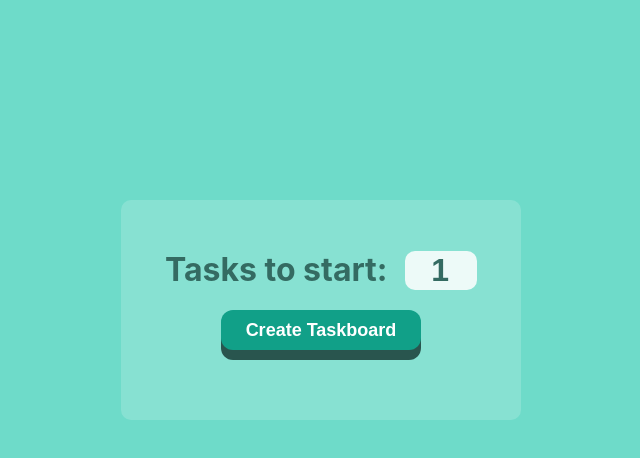
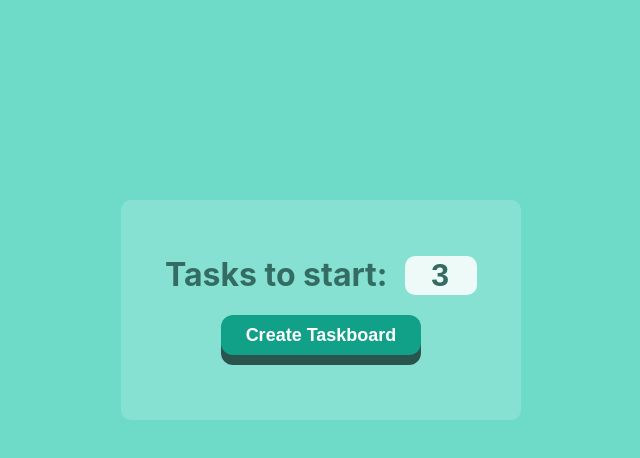
Before and after one commit to Zimmja/React-Stopwatch, a React (Create React App) app: page / in a window 1280 px wide. Both pictures are taken after a click on the button "GET STARTED". Shown: the top 458 px of the page, without its empty margins (319-959 px from the left). Built offline with nearby package versions, Linux system fonts and the light colour scheme.

Commit message:
set default value of task number to 3

```diff
--- a/src/App.js
+++ b/src/App.js
@@ -8,7 +8,7 @@ class App extends React.Component {
   constructor(props) {
     super(props);
     this.state = {
-      taskCount: 3,
+      taskCount: 1,
       page: this.pageHome,
     };
   }
--- a/src/components/setup.css
+++ b/src/components/setup.css
@@ -4,7 +4,7 @@
   width: 400px;
   background-color: rgba(255, 255, 255, 0.171);
   border-radius: 10px;
-  padding: 50px 0 30px;
+  padding: 55px 0 25px;
 }
 
 .setupText {
--- a/src/components/setup.js
+++ b/src/components/setup.js
@@ -5,7 +5,7 @@ class Setup extends React.Component {
   constructor(props) {
     super(props);
     this.state = {
-      count: 1,
+      count: 3,
     };
   }
 
```
